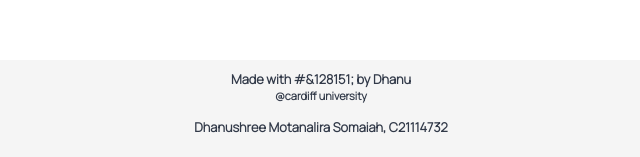
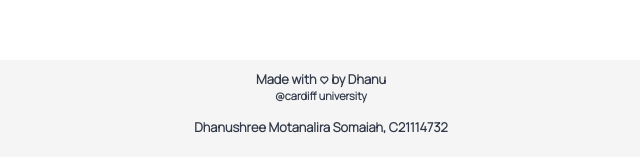
Before and after one commit to dhanu-shre3/AssessmentCMT119-StaticWebsite, a plain HTML site: page myreflections.html in a window 1280 px wide. Shown: the part 1171-1328 px from the top of the page, 314-954 px from the left. Drawn offline with Linux system fonts and the light colour scheme.

Commit message:
Update myreflections.html

```diff
--- a/myreflections.html
+++ b/myreflections.html
@@ -55,7 +55,7 @@
     </div>
     <footer class="references">
         <div >
-            <h3>Made with #&128151; by Dhanu</h3>
+            <h3>Made with <3 by Dhanu</h3>
             <h4>@cardiff university</h4>
             <br>
             <h3>Dhanushree Motanalira Somaiah, C21114732</h3>
```
